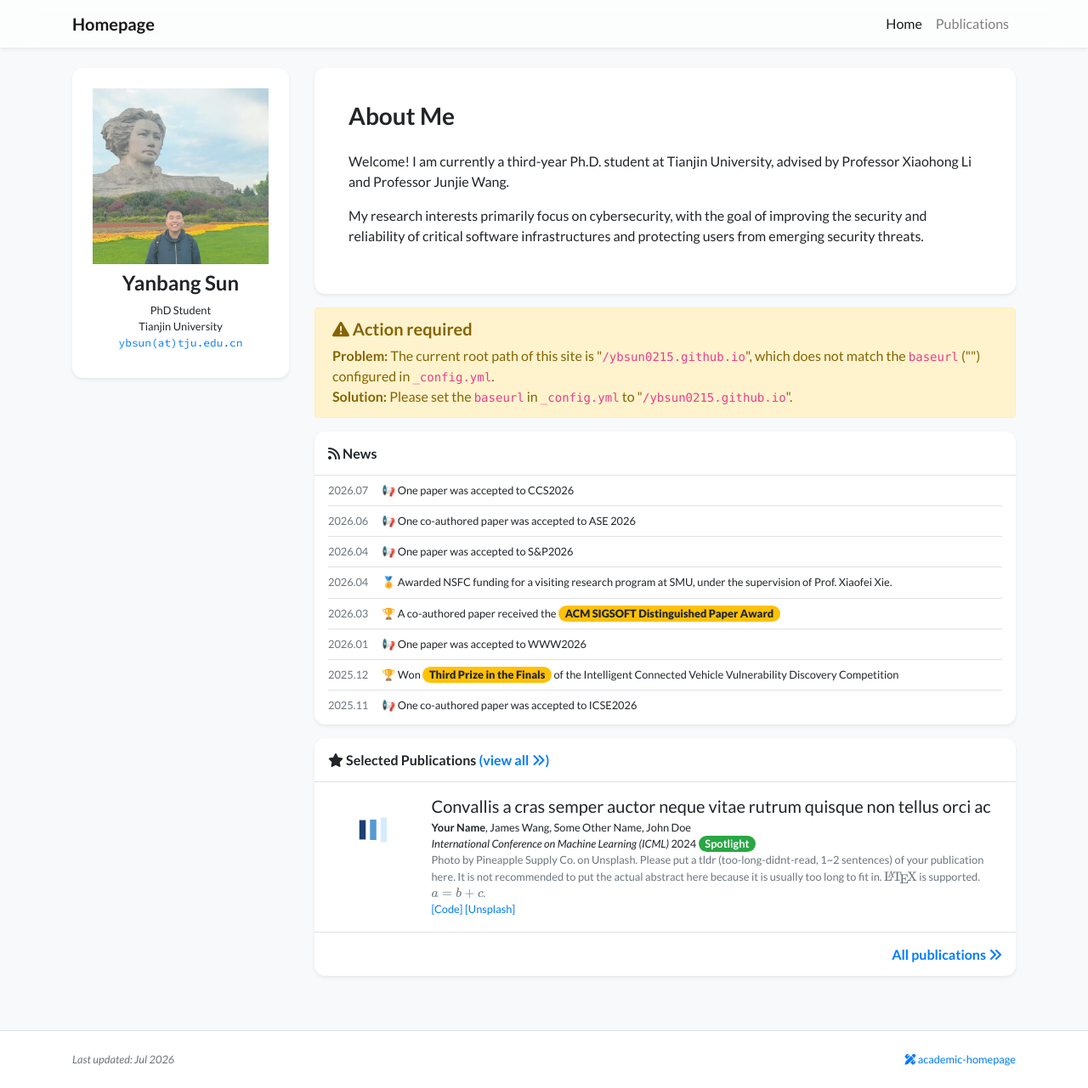
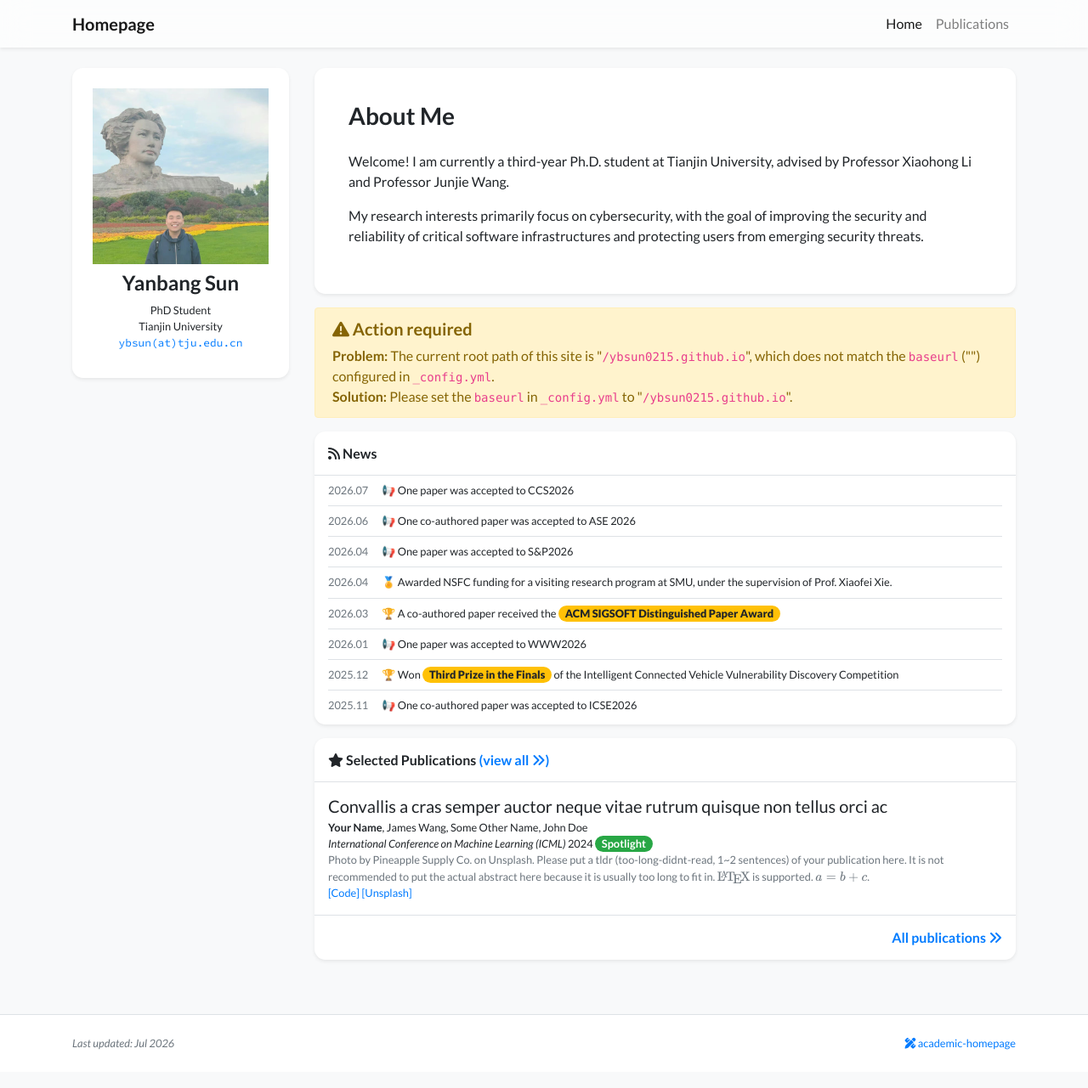
Before and after one commit to ybsun0215/ybsun0215.github.io, a Jekyll site: the page built from index.html, in a window 1280 px wide and 1281 px high. Shown: the whole window at 85% size. Built offline with Jekyll 4.4.1, drawn with Linux system fonts in a browser that asks for light colours; nearby versions of some CDN libraries; a style sheet for code colours, icons or effects is not loaded.

Commit message:
Update publication_item.html

```diff
--- a/_includes/widgets/publication_item.html
+++ b/_includes/widgets/publication_item.html
@@ -1,14 +1,7 @@
 {% assign item = include.item %}
 <div class="d-none d-md-block">
     <div class="row no-gutters {% unless include.hide_bottom_border %}border-bottom{% endunless %} border-gray">
-        <div class="col-md-3 col-xl-2 mb-md-0 p-md-3">
-            {%- if item.cover -%}
-            <img data-src="{{ item.cover | relative_url }}" alt="{{ item.title }}" class="lazy w-100 rounded-sm" src="{{ '/assets/images/empty_300x200.png' | relative_url }}">
-            {%- else -%}
-            <svg class="bubble-visual-hash lazy w-100 rounded-sm" data-bubble-visual-hash="{{ item.id }}" viewBox="0 0 300 200"></svg>
-            {%- endif -%}
-        </div>
-        <div class="col-md-9 col-xl-10 p-3 pl-md-0">
+        <div class="col-12 p-3">
             <h5 class="mt-0 mb-1 font-weight-normal">{{ item.title }}</h5>
             <p class="mt-0 mb-0 small">{% include widgets/author_list.html authors=item.authors %}</p>
             <p class="mt-0 mb-0 small">{{item.pub_pre}}<i>{{ item.pub }}</i>{{ item.pub_post }} {{ item.pub_date }} {{ item.pub_last }} <span data-semantic-scholar-id="{{ item.semantic_scholar_id }}"></span></p>
@@ -23,12 +16,10 @@
                 {% endif %}
                 {% endfor %}
             </p>
-
         </div>
     </div>
 </div>
-
-<div class="row no-gutters d-md-none {% unless include.hide_bottom_border %}border-bottom{% endunless %} border-gray {% if include.first %}rounded-xl-top{% endif %} {% if include.last %}rounded-xl-bottom{% endif %} {% if item.cover %}lazy{% endif %}" data-src="{{ item.cover | relative_url }}">
+<div class="row no-gutters d-md-none {% unless include.hide_bottom_border %}border-bottom{% endunless %} border-gray {% if include.first %}rounded-xl-top{% endif %} {% if include.last %}rounded-xl-bottom{% endif %}">
     <div class="w-100 {% if include.first %}rounded-xl-top{% endif %} {% if include.last %}rounded-xl-bottom{% endif %}" style="background-color: rgba(255,255,255,0.9);">
         <div class="d-flex align-items-start flex-column py-3 px-4">
             <div class="mb-auto"></div>
@@ -50,5 +41,4 @@
             </div>
         </div>
     </div>
-
 </div>
```
